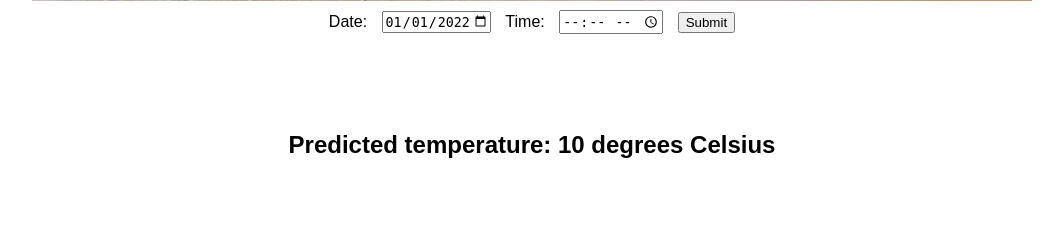
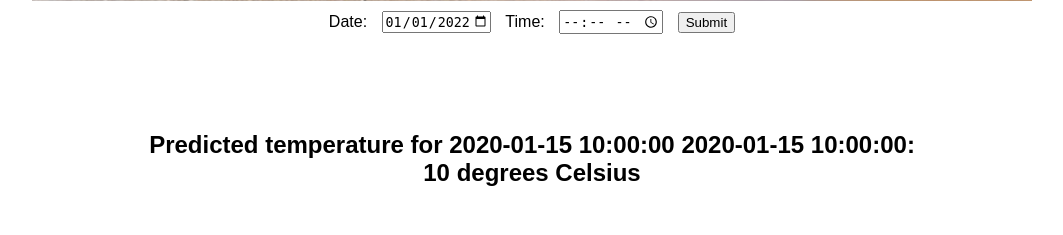
Before and after one commit to HeyImBrian/MooloolabaWaves, a Flask app: template templates/index.html in a window 1280 px wide. Shown: the part 263-498 px from the top of the page, without its empty margins (108-1171 px from the left). Run offline with Flask 2, Linux system fonts and the light colour scheme; the template is opened without the code that fills it: most values are stand-ins (such as "Sample title", 1, 10 or a date in 2020); parts of the project's set-up code (start-up, migrations or seed data) failed here and were passed over.

Commit message:
Data now sends to and from Python

```diff
--- a/main.py
+++ b/main.py
@@ -233,10 +233,11 @@ def index():
         timeForm = request.form["time"]
         dateTimeForm = dateForm + " " + timeForm
 
-        temperatureResult = predictTemperature(dateTimeForm)
+        temperatureResult = round(predictTemperature(dateTimeForm))
         accuracyTest = neuralNetwork.score(xTest, yTest)
 
-        return redirect(url_for("estimate", result=temperatureResult))
+
+        return render_template("index.html", date=request.form['date'], time=request.form['time'], result=temperatureResult,)
     return render_template('index.html')
 
 
--- a/templates/index.html
+++ b/templates/index.html
@@ -17,8 +17,8 @@
     </div>
 
 
-    <!--<form action="{{ url_for('index') }}" method="POST">-->
-    <form action="#" method="post">
+    <form action="{{ url_for('index') }}" method="POST">
+    <!--form action="#" method="POST WOAH"-->
       <label for="start">Date:</label>
       <input type="date" id="start" name="date"
        value="2022-01-01"
@@ -37,8 +37,8 @@
 
     <br><br><br><br>
 
-    {% if temperatureResult %}
-      <h2> Predicted temperature: {{temperatureResult}} degrees Celsius </h2>
+    {% if result %}
+      <h2> Predicted temperature for {{date}} {{time}}:<br> {{result}} degrees Celsius </h2>
     {% endif %}
 
 
```
